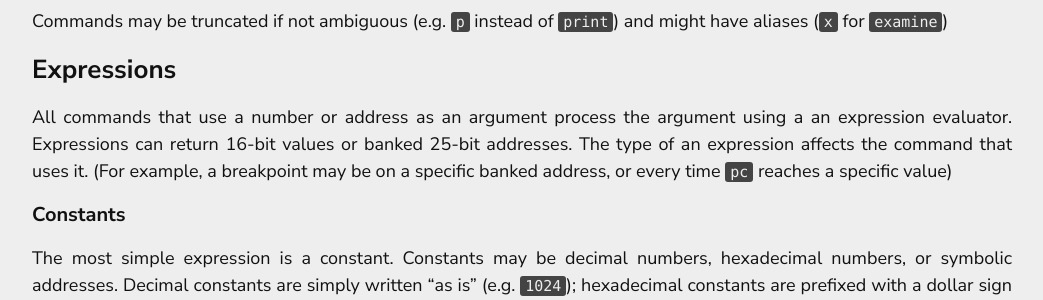
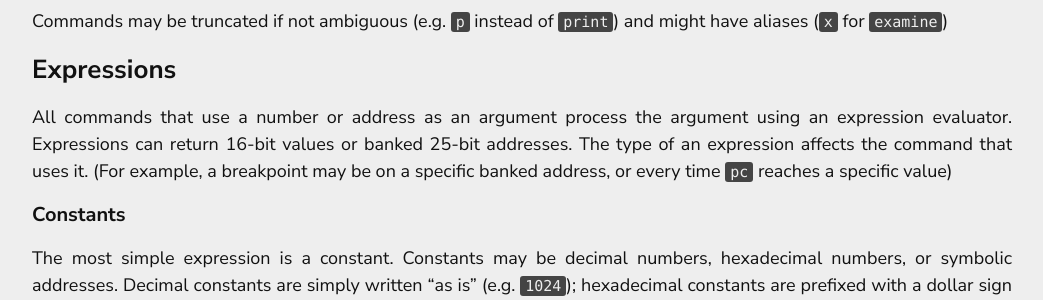
Before and after one commit to SameBoy/sameboy.github.io, a Jekyll site: the page built from debugger.md, in a window 1280 px wide and 900 px high, scrolled down 1223 px. Shown: the part 155-455 px from the top of the window, without its empty margins (118-1161 px from the left). Built offline with Jekyll 4.4.1, drawn with Linux system fonts in a browser that asks for light colours.

Commit message:
Typo fix

```diff
--- a/debugger.md
+++ b/debugger.md
@@ -45,7 +45,7 @@ Commands may be truncated if not ambiguous (e.g. `p` instead of `print`) and mig
 
 ### Expressions
 
-All commands that use a number or address as an argument process the argument using a an expression evaluator. Expressions can return 16-bit values or banked 25-bit addresses. The type of an expression affects the command that uses it. (For example, a breakpoint may be on a specific banked address, or every time `pc` reaches a specific value)
+All commands that use a number or address as an argument process the argument using an expression evaluator. Expressions can return 16-bit values or banked 25-bit addresses. The type of an expression affects the command that uses it. (For example, a breakpoint may be on a specific banked address, or every time `pc` reaches a specific value)
 
 #### Constants
 
```
